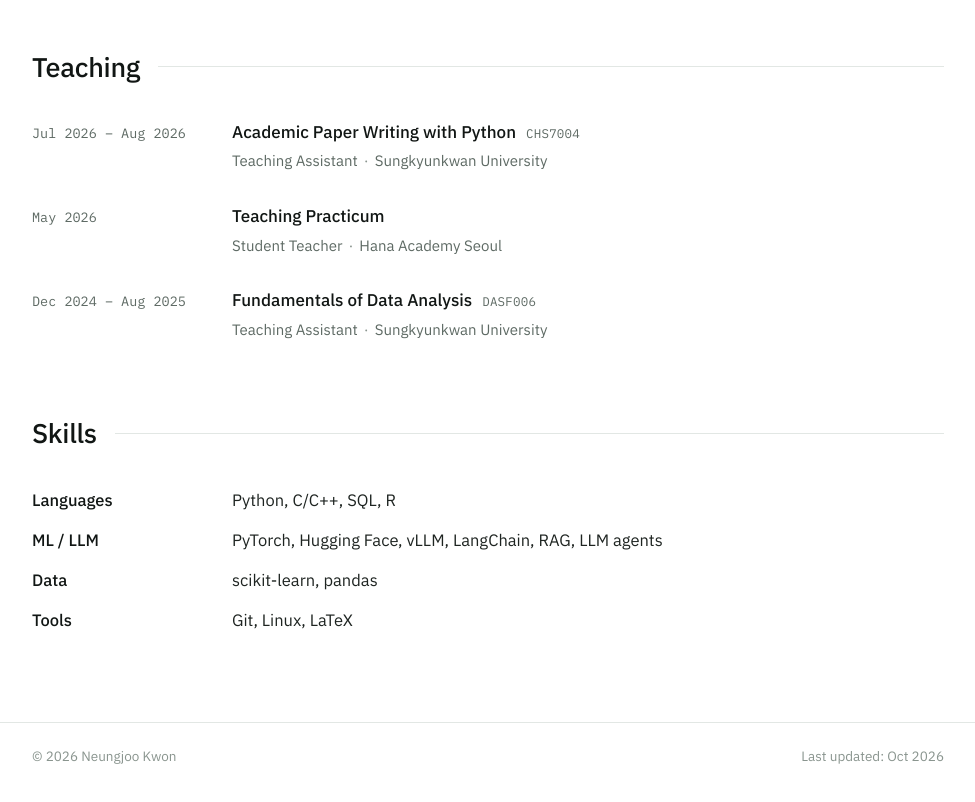
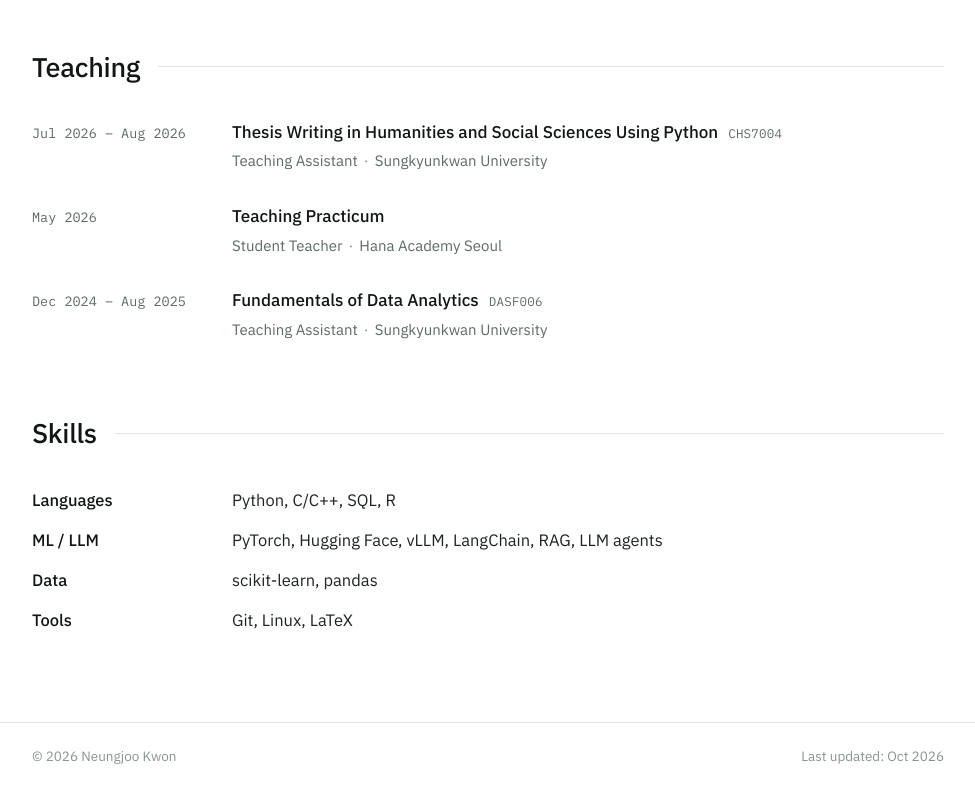
Before and after one commit to neungjookwon/neungjookwon.github.io, a plain HTML site: page index.html in a window 1280 px wide. Shown: the part 2840-3642 px from the top of the page, without its empty margins (152-1127 px from the left). Drawn offline with Linux system fonts and the light colour scheme.

Commit message:
Update index.html : teaching

```diff
--- a/index.html
+++ b/index.html
@@ -510,7 +510,7 @@
       <li>
         <div class="when mono">Jul 2026 – Aug 2026</div>
         <div>
-          <h3 class="item-title">Academic Paper Writing with Python <span class="code mono">CHS7004</span></h3>
+          <h3 class="item-title">Thesis Writing in Humanities and Social Sciences Using Python <span class="code mono">CHS7004</span></h3>
           <p class="item-meta">Teaching Assistant<span class="sep">·</span>Sungkyunkwan University</p>
         </div>
       </li>
@@ -524,7 +524,7 @@
       <li>
         <div class="when mono">Dec 2024 – Aug 2025</div>
         <div>
-          <h3 class="item-title">Fundamentals of Data Analysis <span class="code mono">DASF006</span></h3>
+          <h3 class="item-title">Fundamentals of Data Analytics <span class="code mono">DASF006</span></h3>
           <p class="item-meta">Teaching Assistant<span class="sep">·</span>Sungkyunkwan University</p>
         </div>
       </li>
```
